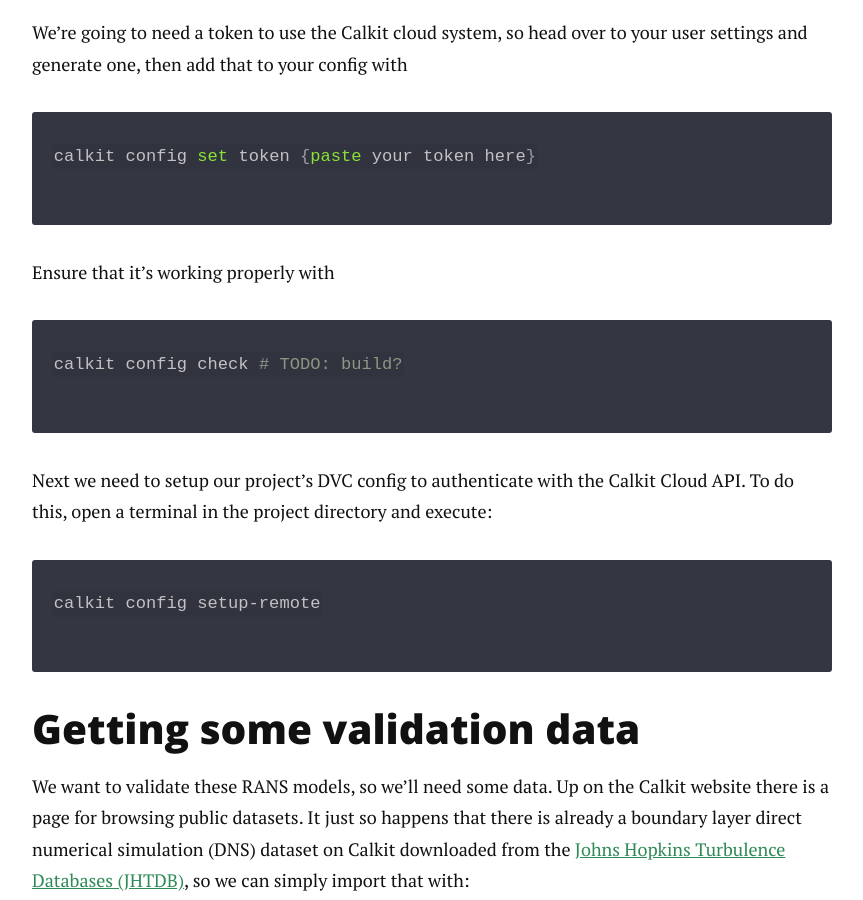
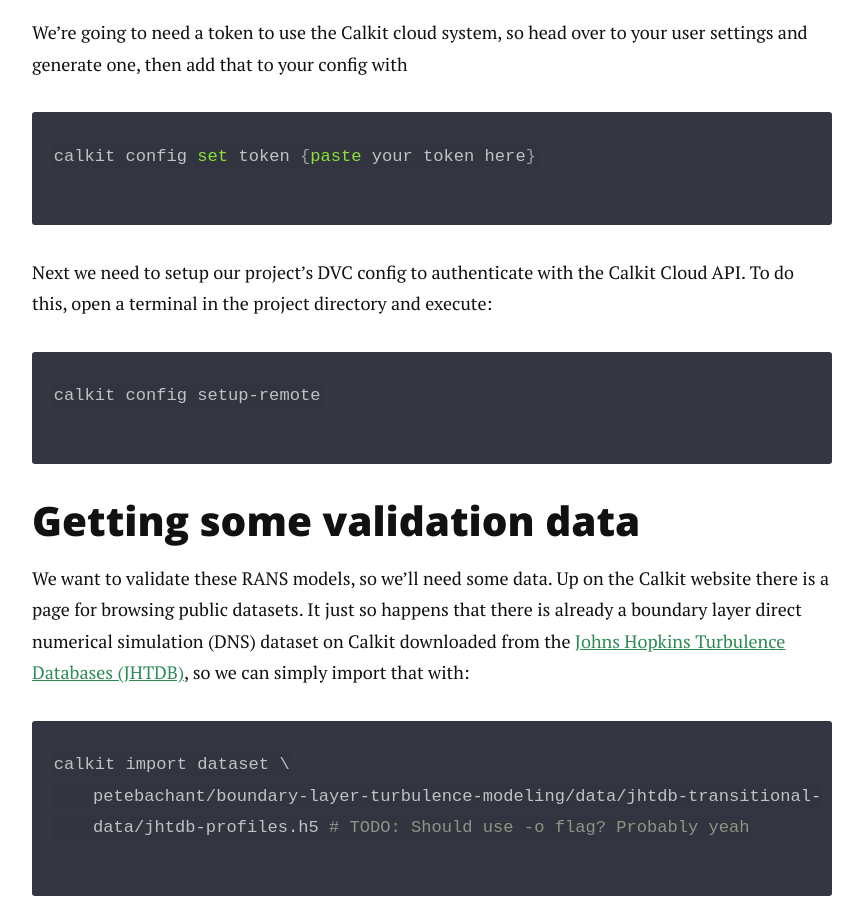
Before and after one commit to petebachant/petebachant.github.io, a Jekyll site: the page built from _posts/2024-10-15-reproducible-openfoam.markdown, in a window 1280 px wide and 900 px high, scrolled down 2323 px. Shown: the whole window, without its empty margins (208-1071 px from the left). Built offline with Jekyll 4.4.1, drawn with Linux system fonts in a browser that asks for light colours; nearby versions of some CDN libraries; formulas are drawn with MathJax 3; comment, search, counter and statistics services are not loaded.

Commit message:
Remove unnecessary step

````diff
--- a/_posts/2024-10-15-reproducible-openfoam.markdown
+++ b/_posts/2024-10-15-reproducible-openfoam.markdown
@@ -81,12 +81,6 @@
 
 ```sh
 calkit config set token {paste your token here}
-```
-
-Ensure that it's working properly with
-
-```sh
-calkit config check # TODO: build?
 ```
 
 Next we need to setup our project's DVC config to
````
